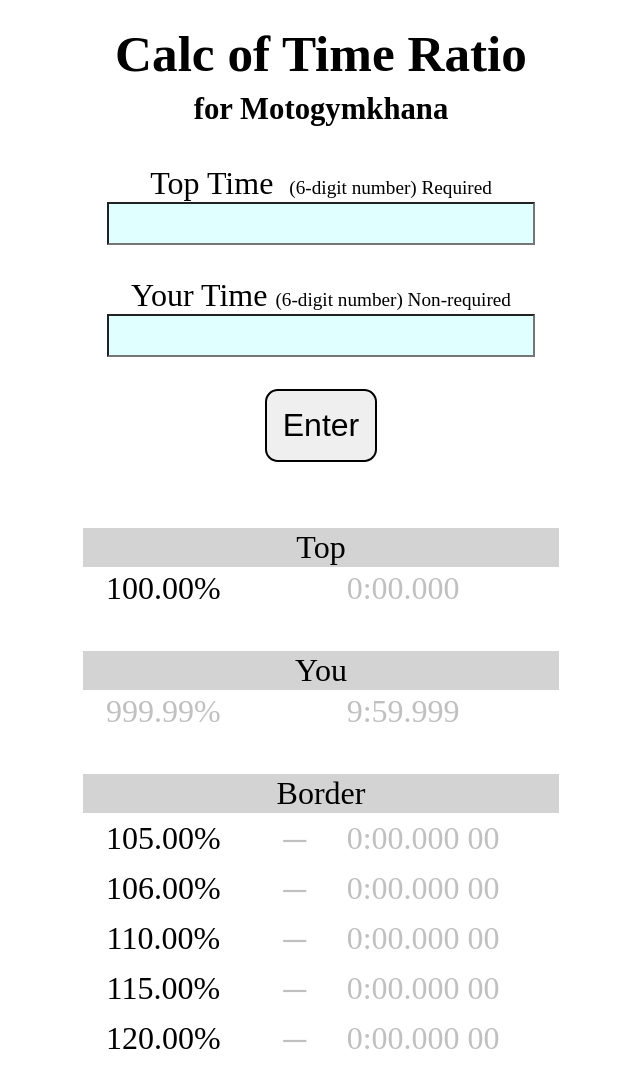
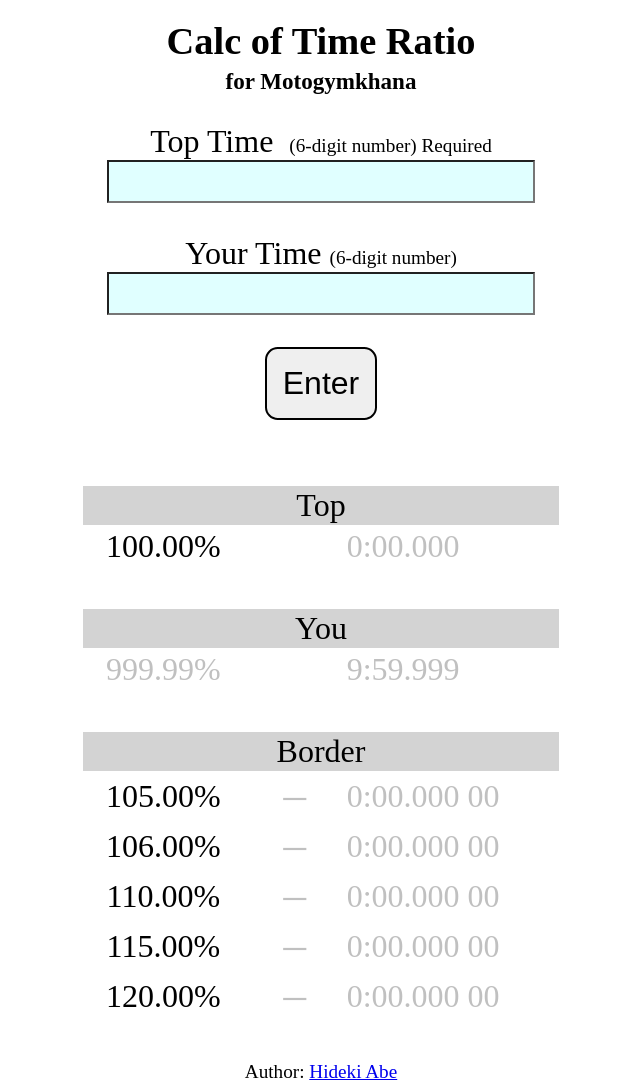
Before and after one commit to hidekiabez/.github.io, a plain HTML site: page index.html in a window 1280 px wide. Shown: the top 1085 px of the page, without its empty margins (319-959 px from the left). Drawn offline with Linux system fonts and the light colour scheme.

Commit message:
Update index.html
design tunning

```diff
--- a/index.html
+++ b/index.html
@@ -6,7 +6,7 @@
     <meta name="viewport" content="width=device-width, initial-scale=1.0">
   </head>
   <body style="font-size:32px;text-align:center">
-<h1 style="font-size:1.6em;line-height:0.8em">
+<h1 style="font-size:1.2em;line-height:0.8em">
 Calc of Time Ratio
 <span style="font-size:0.6em"><br>for Motogymkhana</span>
 </h1>
@@ -17,7 +17,7 @@ Calc of Time Ratio
 </div>
 
 <div style="margin-top:1em;text-align:center">
-<label>Your Time&nbsp;<span style="font-size:0.6em">(6-digit number)&nbsp;Non-required</span><br>
+<label>Your Time&nbsp;<span style="font-size:0.6em">(6-digit number)</span><br>
 <input type="text" id="user" style="font-size:100%;background:lightcyan"></label>
 </div>
 
```
